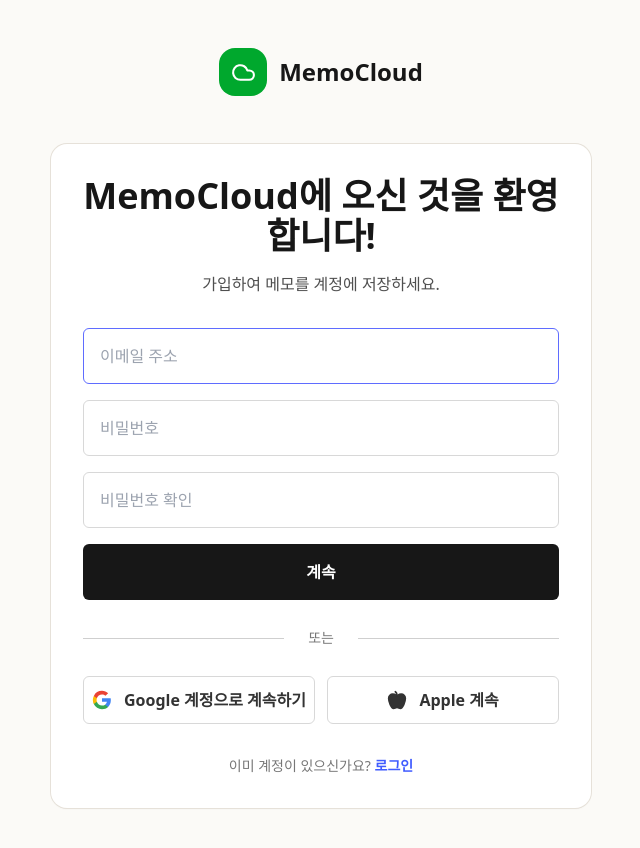
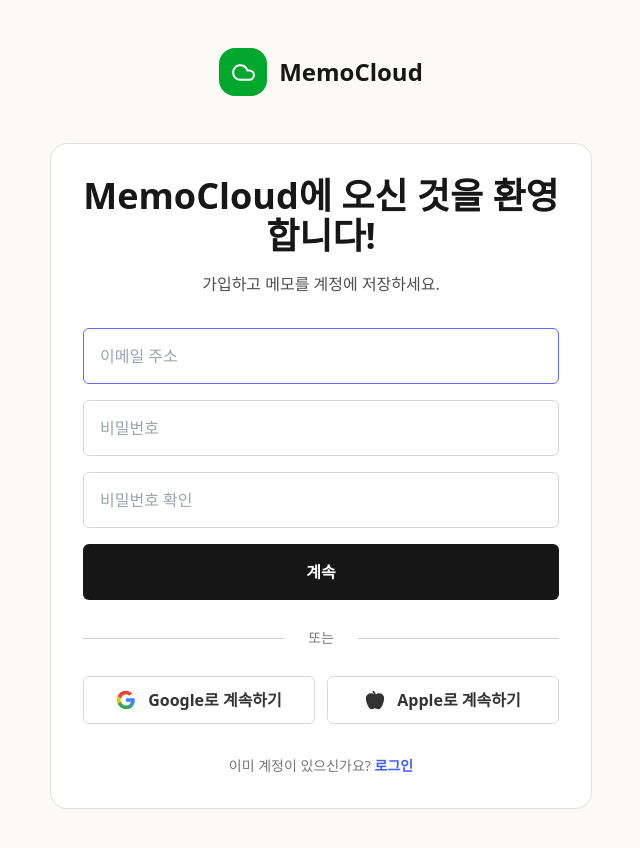
Before and after one commit to davidkimyang/MemoCloude, a Next.js app: page /signup in a window 1280 px wide. Shown: the top 848 px of the page, without its empty margins (319-959 px from the left). Built offline with nearby package versions, Linux system fonts and the light colour scheme; no server answers.

Commit message:
Enable social OAuth login

```diff
--- a/components/auth/AuthForm.tsx
+++ b/components/auth/AuthForm.tsx
@@ -4,6 +4,7 @@
 import { useRouter } from "next/navigation";
 import { FormEvent, useState } from "react";
 import { Apple, Cloud, Loader2 } from "lucide-react";
+import type { Provider } from "@supabase/supabase-js";
 import { hasSupabaseEnv, supabase } from "@/lib/supabase/client";
 
 type AuthFormProps = {
@@ -28,6 +29,7 @@
   const [confirmPassword, setConfirmPassword] = useState("");
   const [message, setMessage] = useState<string | null>(null);
   const [loading, setLoading] = useState(false);
+  const [oauthLoading, setOauthLoading] = useState<Provider | null>(null);
   const isSignup = mode === "signup";
 
   async function onSubmit(event: FormEvent<HTMLFormElement>) {
@@ -45,9 +47,7 @@
     }
 
     setLoading(true);
-    const result = isSignup
-      ? await supabase.auth.signUp({ email, password })
-      : await supabase.auth.signInWithPassword({ email, password });
+    const result = isSignup ? await supabase.auth.signUp({ email, password }) : await supabase.auth.signInWithPassword({ email, password });
     setLoading(false);
 
     if (result.error) {
@@ -56,11 +56,33 @@
     }
 
     if (isSignup) {
-      setMessage("가입이 완료되었습니다. 로그인하거나 이메일 확인이 필요한 경우 메일함을 확인해주세요.");
+      setMessage("가입이 완료되었습니다. 이메일 확인이 필요한 경우 메일함을 확인해주세요.");
       return;
     }
 
     router.push("/app");
+  }
+
+  async function signInWithProvider(provider: Provider) {
+    setMessage(null);
+
+    if (!hasSupabaseEnv) {
+      setMessage("Supabase 환경 변수를 먼저 설정해주세요.");
+      return;
+    }
+
+    setOauthLoading(provider);
+    const { error } = await supabase.auth.signInWithOAuth({
+      provider,
+      options: {
+        redirectTo: `${window.location.origin}/app`
+      }
+    });
+
+    if (error) {
+      setOauthLoading(null);
+      setMessage(error.message);
+    }
   }
 
   return (
@@ -75,7 +97,7 @@
 
         <div className="rounded-2xl bg-white p-8 shadow-sm ring-1 ring-[#e6e1d9]">
           <h1 className="text-center text-4xl font-bold tracking-normal">{isSignup ? "MemoCloud에 오신 것을 환영합니다!" : "다시 오신 것을 환영합니다!"}</h1>
-          <p className="mt-4 text-center text-base text-[#4f4f4f]">{isSignup ? "가입하여 메모를 계정에 저장하세요." : "로그인하여 저장된 메모를 이어서 작성하세요."}</p>
+          <p className="mt-4 text-center text-base text-[#4f4f4f]">{isSignup ? "가입하고 메모를 계정에 저장하세요." : "로그인하여 저장된 메모를 이어서 작성하세요."}</p>
 
           <form className="mt-8 space-y-4" onSubmit={onSubmit}>
             <input
@@ -111,7 +133,7 @@
 
             <button
               className="flex h-14 w-full items-center justify-center gap-2 rounded-md bg-[#171717] font-bold text-white transition hover:bg-black disabled:bg-[#c9c9c9]"
-              disabled={loading}
+              disabled={loading || Boolean(oauthLoading)}
               type="submit"
             >
               {loading ? <Loader2 className="animate-spin" size={18} /> : null}
@@ -126,13 +148,23 @@
           </div>
 
           <div className="grid gap-3 sm:grid-cols-2">
-            <button className="flex h-12 items-center justify-center gap-3 rounded-md border border-[#d8d8d8] bg-white font-semibold text-[#333]" type="button">
-              <GoogleMark />
-              Google 계정으로 계속하기
+            <button
+              className="flex h-12 items-center justify-center gap-3 rounded-md border border-[#d8d8d8] bg-white font-semibold text-[#333] transition hover:bg-[#fbfaf7] disabled:opacity-60"
+              disabled={loading || Boolean(oauthLoading)}
+              onClick={() => void signInWithProvider("google")}
+              type="button"
+            >
+              {oauthLoading === "google" ? <Loader2 className="animate-spin" size={18} /> : <GoogleMark />}
+              Google로 계속하기
             </button>
-            <button className="flex h-12 items-center justify-center gap-3 rounded-md border border-[#d8d8d8] bg-white font-semibold text-[#333]" type="button">
-              <Apple size={20} fill="currentColor" />
-              Apple 계속
+            <button
+              className="flex h-12 items-center justify-center gap-3 rounded-md border border-[#d8d8d8] bg-white font-semibold text-[#333] transition hover:bg-[#fbfaf7] disabled:opacity-60"
+              disabled={loading || Boolean(oauthLoading)}
+              onClick={() => void signInWithProvider("apple")}
+              type="button"
+            >
+              {oauthLoading === "apple" ? <Loader2 className="animate-spin" size={18} /> : <Apple size={20} fill="currentColor" />}
+              Apple로 계속하기
             </button>
           </div>
 
```
